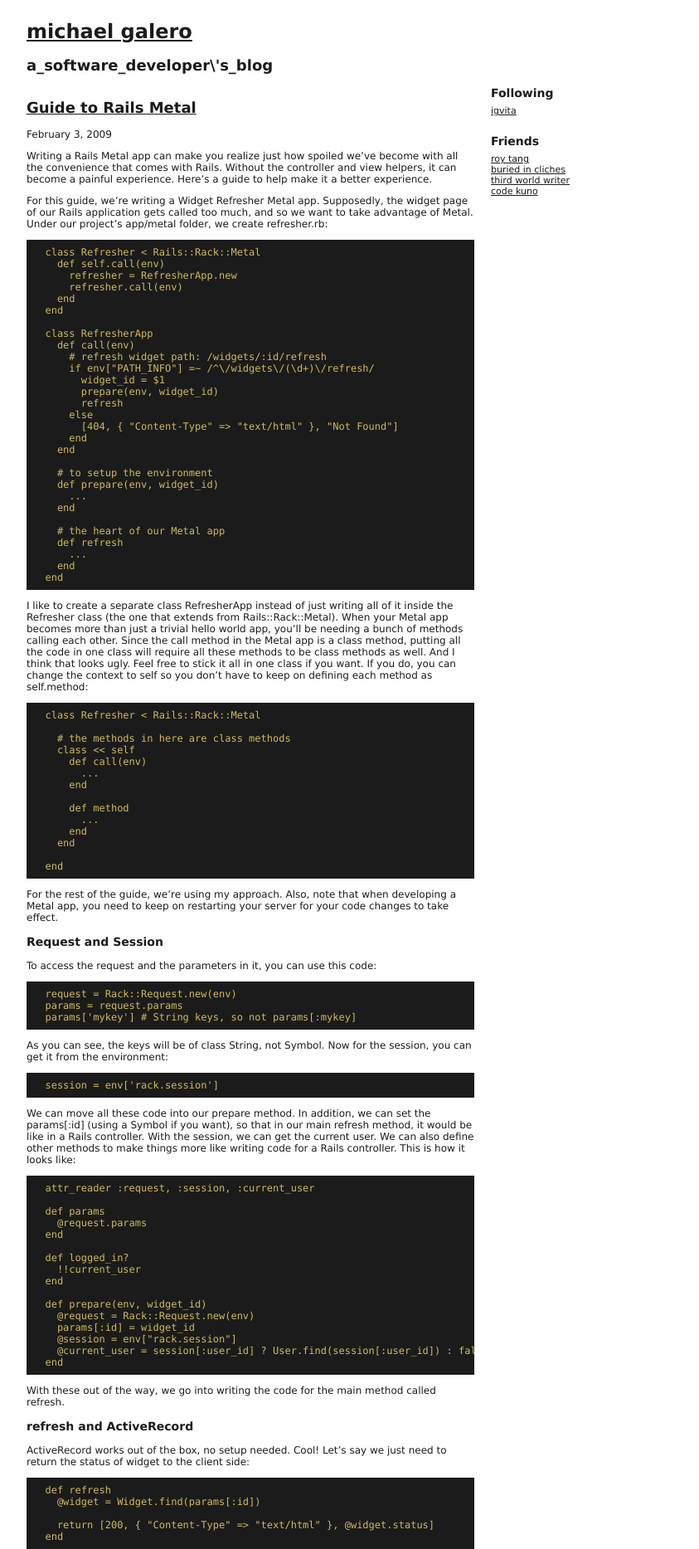
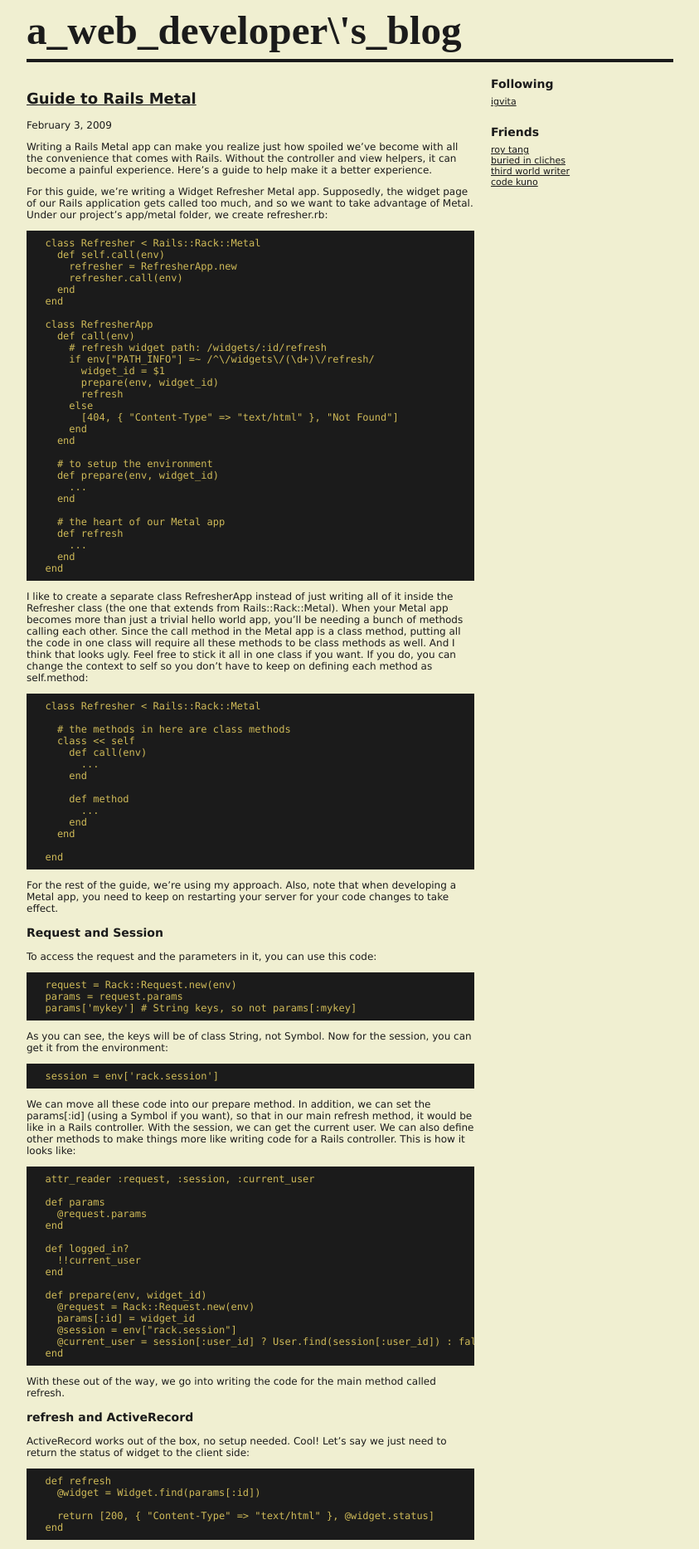
Before and after one commit to mikong/dev.michaelgalero.com, a Jekyll site: the page built from index.html, in a window 1280 px wide. Shown: the top 1867 px of the page at 83% size, without its empty margins (218-1061 px from the left). Built offline with Jekyll 4.4.1, drawn with Linux system fonts in a browser that asks for light colours; some web fonts are replaced; Markdown is read by kramdown in place of the engine named in the settings; the list of posts is cut into pages by our own code.

Commit message:
Style header.

```diff
--- a/_layouts/default.html
+++ b/_layouts/default.html
@@ -5,12 +5,13 @@
   <title>michael galero</title>
   <meta http-equiv="content-type" content="text/html; charset=utf-8" />
   <link rel="stylesheet" href="/css/main.css" type="text/css" media="all" />
+  <link href='http://fonts.googleapis.com/css?family=Droid+Serif:700' rel='stylesheet' type='text/css'>
 </head>
 <body>
   <div id="container">
     <header>
-      <h1><a href="http://michaelgalero.com/blog">michael galero</a></h1>
-      <h2>a_software_developer\'s_blog</h2>
+      <h1><a href="http://michaelgalero.com/blog">a_web_developer\'s_blog</a></h1>
+      <hr />
     </header>
     <div id="main_column">
       {{ content }}
--- a/css/main.css
+++ b/css/main.css
@@ -1,3 +1,5 @@
+/*=== LAYOUT ===*/
+
 body {
   min-width: 960px;
 }
@@ -22,6 +24,7 @@ header {
   width: 780px;
   padding-left: 80px;
   padding-right: 80px;
+  margin-bottom: 12px;
 }
 
 #main_column {
@@ -40,11 +43,35 @@ footer {
   padding-right: 80px;
 }
 
+/*=== Header ===*/
+
+header hr {
+  border: 2px solid #1b1b1b;
+}
+
+header a:link,
+header a:visited {
+  color: #1b1b1b;
+  text-decoration: none;
+}
+
+header a:hover,
+header a:active {
+  color: #bf3211; background: transparent;
+  text-decoration: none;
+}
+
+header h1 {
+  font: bold 410% "Droid Serif", serif;
+  margin: 0;
+}
+
 /*=== Styles ===*/
 
 body {
   font: normal 12px "lucida grande", verdana, arial, helvetica, sans-serif;
-  color: #1b1b1b ;
+  color: #1b1b1b;
+  background-color: #f0efd1;
 }
 
 a:link, a:visited { color: #1b1b1b; }
```
